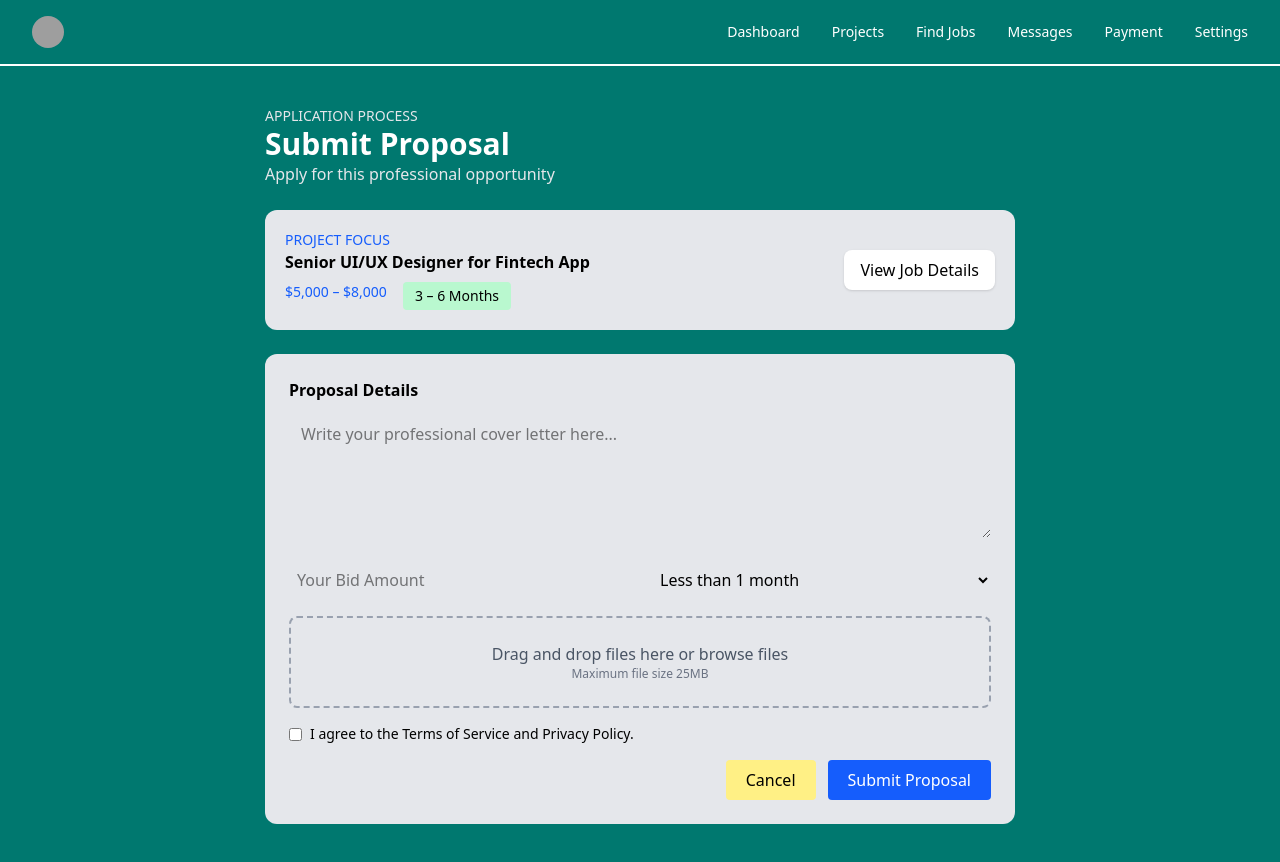
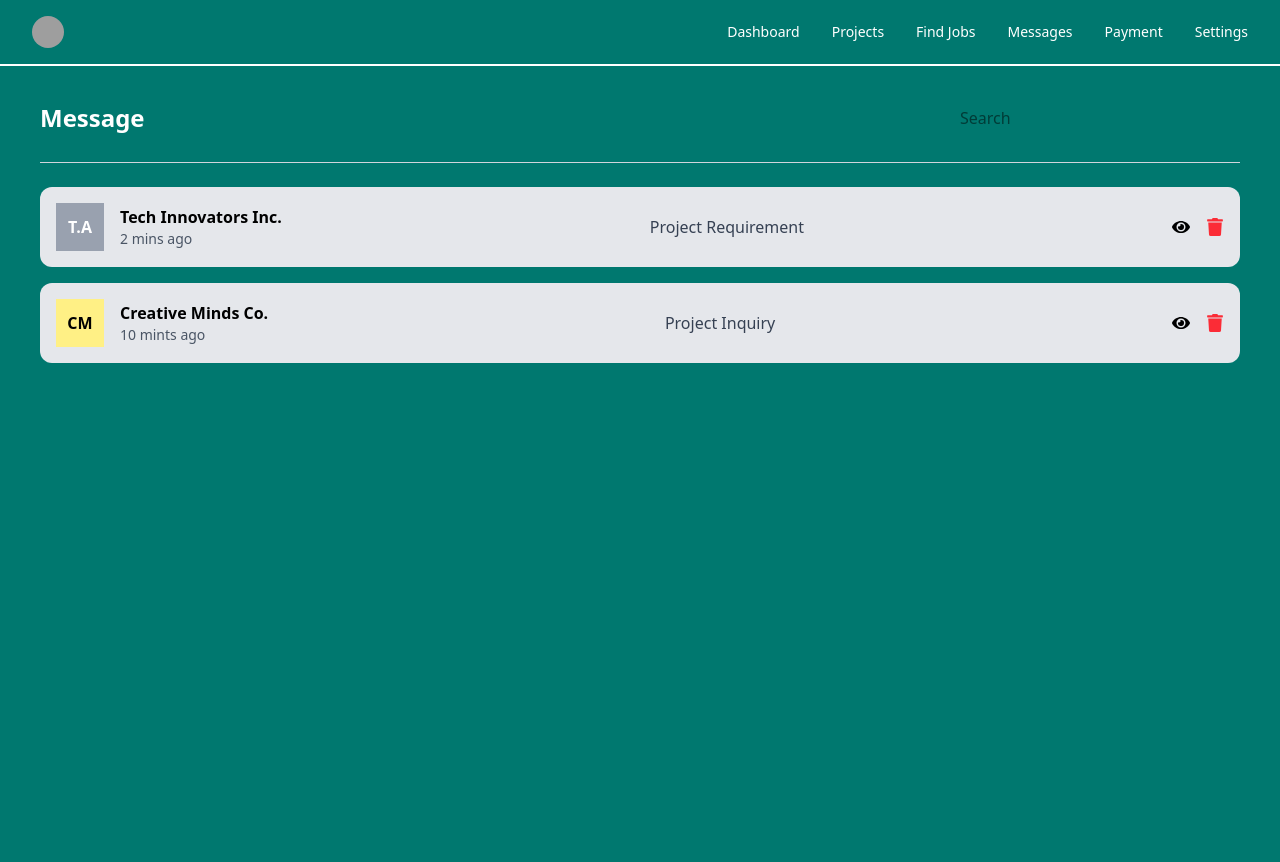
Before and after one commit to vikashkumar97983282-glitch/Talent-Talk-using-React, a React (Vite) app in the folder Talent_talk/: page / in a window 1280 px wide. Shown: the top 862 px of the page. Built offline with nearby package versions, Linux system fonts and the light colour scheme; grey boxes are pictures that could not be loaded; what ag-charts-community would draw is missing.

Commit message:
this is client message page .about project.

```diff
--- a/Talent_talk/src/App.jsx
+++ b/Talent_talk/src/App.jsx
@@ -37,6 +37,7 @@ import ClientDashboard from "./clientpage/clientDashboard/clientDashboard";
 import ClientFindJob from "./clientpage/clientfindjob/clientfindjob";
 import ClientProject from "./clientpage/clientproject/clientproject";
 import ClientJob from "./clientpage/clientjobapply/clientjob";
+import ClientMessage from "./clientpage/clientMessage/clientMessage";
 
 
 function App() {
@@ -67,7 +68,8 @@ function App() {
     {/* <ClientDashboard/> */}
     {/* <ClientFindJob/> */}
     {/* <ClientProject/> */}
-    <ClientJob/>
+    {/* <ClientJob/> */}
+    <ClientMessage/>
 
 
 
--- /dev/null
+++ b/Talent_talk/src/clientpage/clientMessage/clientMessage.jsx
@@ -0,0 +1,16 @@
+import React from "react";
+import ClientMessageContent from "./clientMessageContent";
+import ClientFindJobHeader from "../clientfindjob/clientfindjobHeader";
+
+
+function ClientMessage(){
+
+    return (
+        <div>
+            <ClientFindJobHeader/>
+            <ClientMessageContent/>
+        </div>
+    );
+}
+
+export default ClientMessage;
--- /dev/null
+++ b/Talent_talk/src/clientpage/clientMessage/clientMessageContent.jsx
@@ -0,0 +1,76 @@
+import React from "react";
+import { FaEye, FaTrash } from "react-icons/fa";
+
+function ClientMessageContent() {
+  return (
+    <div className="bg-teal-700 min-h-screen px-10 py-8 text-white">
+
+      {/* Title + Search */}
+      <div className="flex justify-between items-center mb-6">
+        <h1 className="text-2xl font-semibold">Message</h1>
+
+        <input
+          type="text"
+          placeholder="Search"
+          className="w-72 p-2 rounded-lg text-black"
+        />
+      </div>
+
+      <hr className="mb-6 border-gray-300"/>
+
+      {/* Message List */}
+      <div className="space-y-4">
+
+        {/* Message Item */}
+        <div className="bg-gray-200 text-black p-4 rounded-xl flex justify-between items-center">
+
+          <div className="flex items-center gap-4">
+            <div className="w-12 h-12 bg-gray-400 flex items-center justify-center text-white font-bold">
+              T.A
+            </div>
+
+            <div>
+              <h3 className="font-semibold">Tech Innovators Inc.</h3>
+              <p className="text-sm text-gray-600">2 mins ago</p>
+            </div>
+          </div>
+
+          <p className="text-gray-700">Project Requirement</p>
+
+          <div className="flex gap-4 text-lg">
+            <FaEye className="cursor-pointer"/>
+            <FaTrash className="cursor-pointer text-red-500"/>
+          </div>
+
+        </div>
+
+        {/* Message Item */}
+        <div className="bg-gray-200 text-black p-4 rounded-xl flex justify-between items-center">
+
+          <div className="flex items-center gap-4">
+            <div className="w-12 h-12 bg-yellow-200 flex items-center justify-center text-black font-bold">
+              CM
+            </div>
+
+            <div>
+              <h3 className="font-semibold">Creative Minds Co.</h3>
+              <p className="text-sm text-gray-600">10 mints ago</p>
+            </div>
+          </div>
+
+          <p className="text-gray-700">Project Inquiry</p>
+
+          <div className="flex gap-4 text-lg">
+            <FaEye className="cursor-pointer"/>
+            <FaTrash className="cursor-pointer text-red-500"/>
+          </div>
+
+        </div>
+
+      </div>
+
+    </div>
+  );
+}
+
+export default ClientMessageContent;
```
